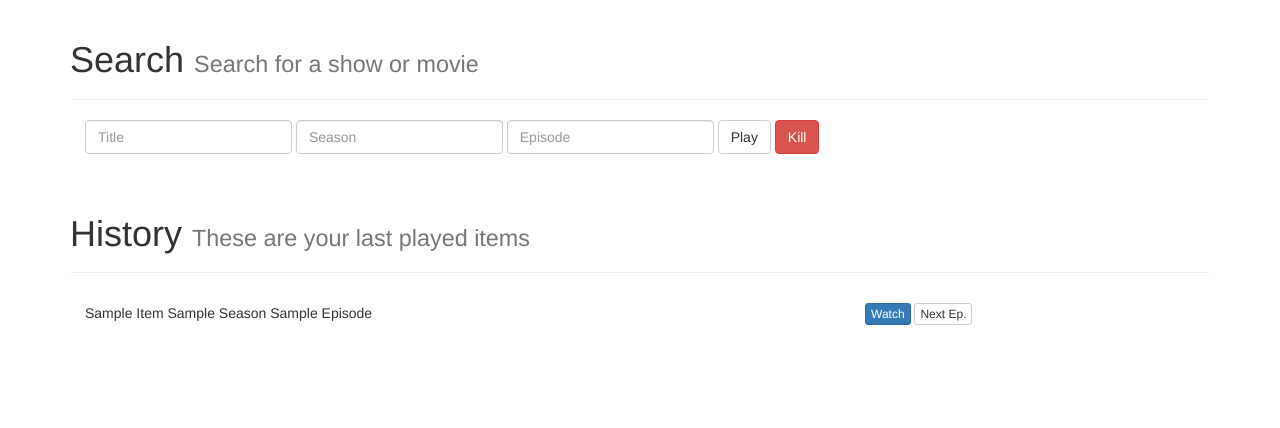
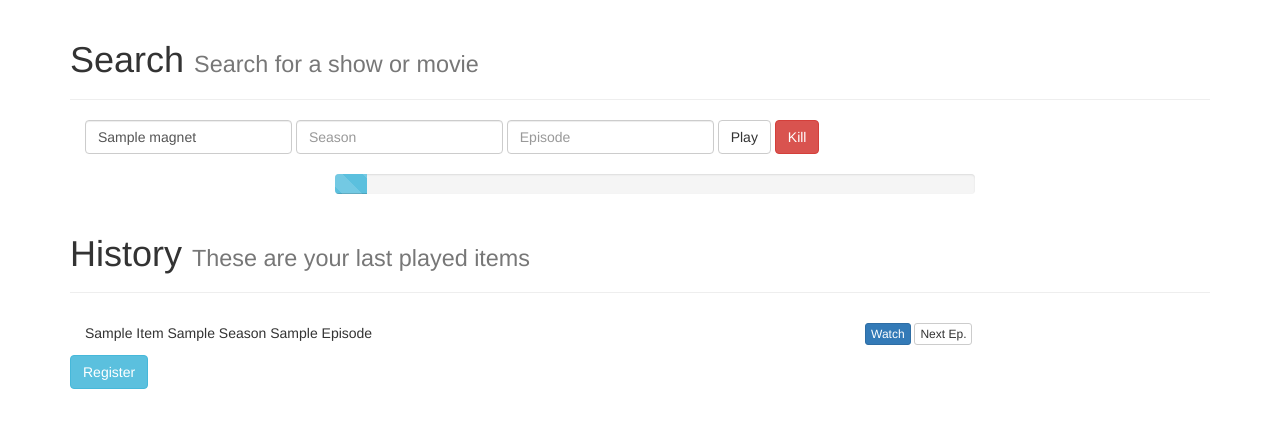
Before and after one commit to touchandgo-devs/touchandgo, a Python web app: template touchandgo/templates/main.html in a window 1280 px wide. Shown: the top 428 px of the page. Run offline with Jinja, Linux system fonts and the light colour scheme; the template is opened without the code that fills it: most values are stand-ins (such as "Sample title", 1, 10 or a date in 2020); some libraries are stand-ins or nearby versions.

Commit message:
Initial version of magnet links registering/handling with tng.

```diff
--- a/touchandgo/server.py
+++ b/touchandgo/server.py
@@ -93,13 +93,15 @@ def serve(py_exec=None):
         series = []
         keys = []
         items = History.many(sorted="-date,-season,-episode")
+
+        # Filter duplicate entries in the history list
         for item in items:
             key = (item.name, item.season is not None)
             if key not in keys:
                 series.append(item)
                 keys.append(key)
 
-        return render_template("main.html", items=series)
+        return render_template("main.html", items=series, magnet=request.args.get('m', ''))
 
     set_config_dir()
     app.debug = True
--- a/touchandgo/templates/main.html
+++ b/touchandgo/templates/main.html
@@ -41,7 +41,7 @@
         <div class="container">
           <form class="form-inline" role="form">
             <div class="form-group">
-              <input class="form-control" type="text" id="title" placeholder="Title">
+              <input class="form-control" type="text" id="title" placeholder="Title" value="{{magnet}}">
               <input class="form-control" type="text" id="season" placeholder="Season">
               <input class="form-control" type="text" id="episode" placeholder="Episode">
             </div>
@@ -77,6 +77,7 @@
           </div>
         {%endfor%}
         </div>
+        <button type="button" class="btn btn-info" id="register">Register</button>
       </div>
     </body>
     <script>
@@ -97,19 +98,27 @@
 
       $('#kill').on('click',  function(e){
         e.preventDefault();
-        $.get(window.location + 'kill').done(function(){
+        $.get('//' + window.location.host + '/kill').done(function(){
           $('video').attr('src', '');
           $('.video, .video video').hide();
         });
-      })
+      });
+
+      $('#register').on('click', function(e){
+        e.preventDefault();
+        navigator.registerProtocolHandler(
+          "magnet",
+          "http://raspberrypi.local:5000/?m=%s",
+          "Touchandgo"
+        );
+      });
 
       $('#play').on('click', function(e){
         e.preventDefault()
         var title   = encodeURIComponent(document.querySelector('#title').value);
         var episode = encodeURIComponent(document.querySelector('#episode').value);
         var season  = encodeURIComponent(document.querySelector('#season').value);
-        var url = window.location;
-
+        var url = '//' + window.location.host + '/';
 
         if (title.indexOf('magnet%3A') == 0){
           url += 'magnet?m=' + title;
@@ -136,9 +145,14 @@
           $('video').attr('src', streamingURL + '?' + ++iterations);
         }, iterations * 10 * 1000, false);
       }).on('canplay', function(){
+        console.log('sarasa')
         $('video').show();
         $('.progress').hide();
       });
 
+      {%if magnet%}
+      loadVideo('//'+window.location.host+'/magnet?m='+encodeURIComponent($('#title').val()))
+      {%endif%}
+
     </script>
 </html>
```
